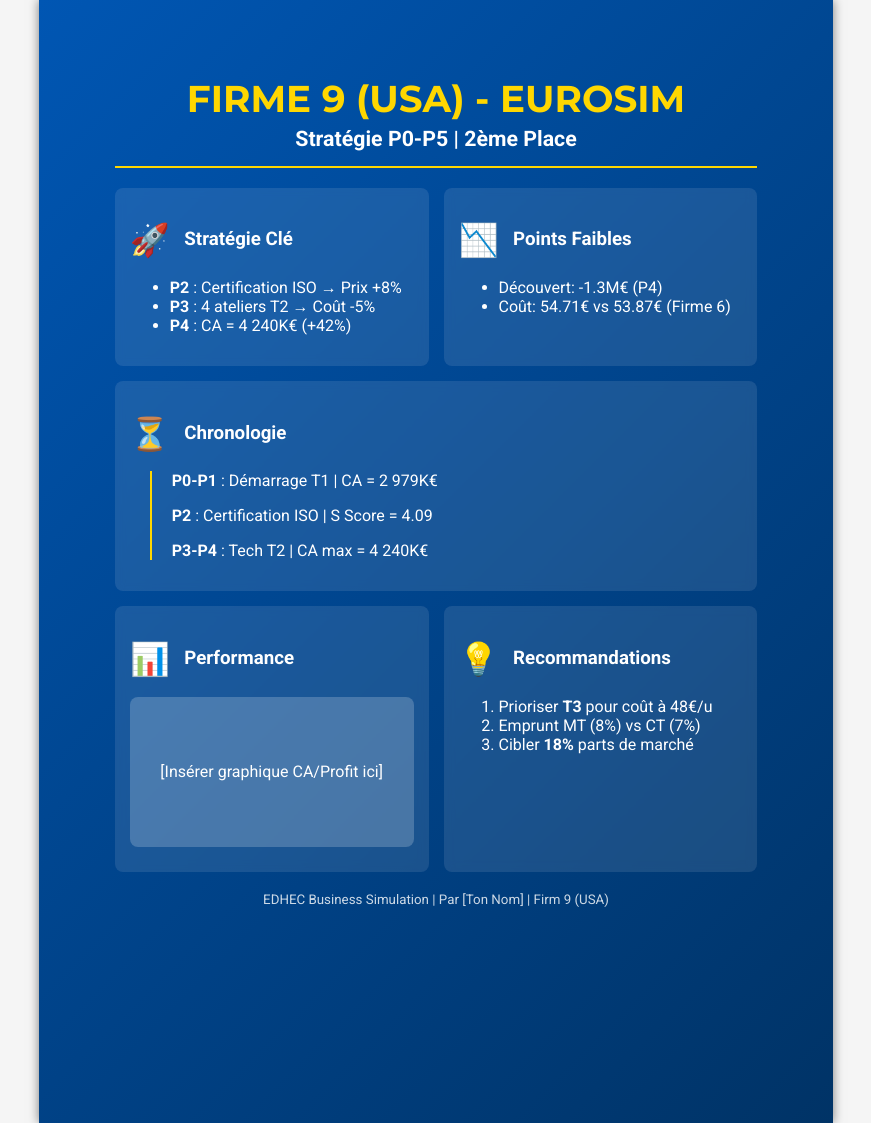
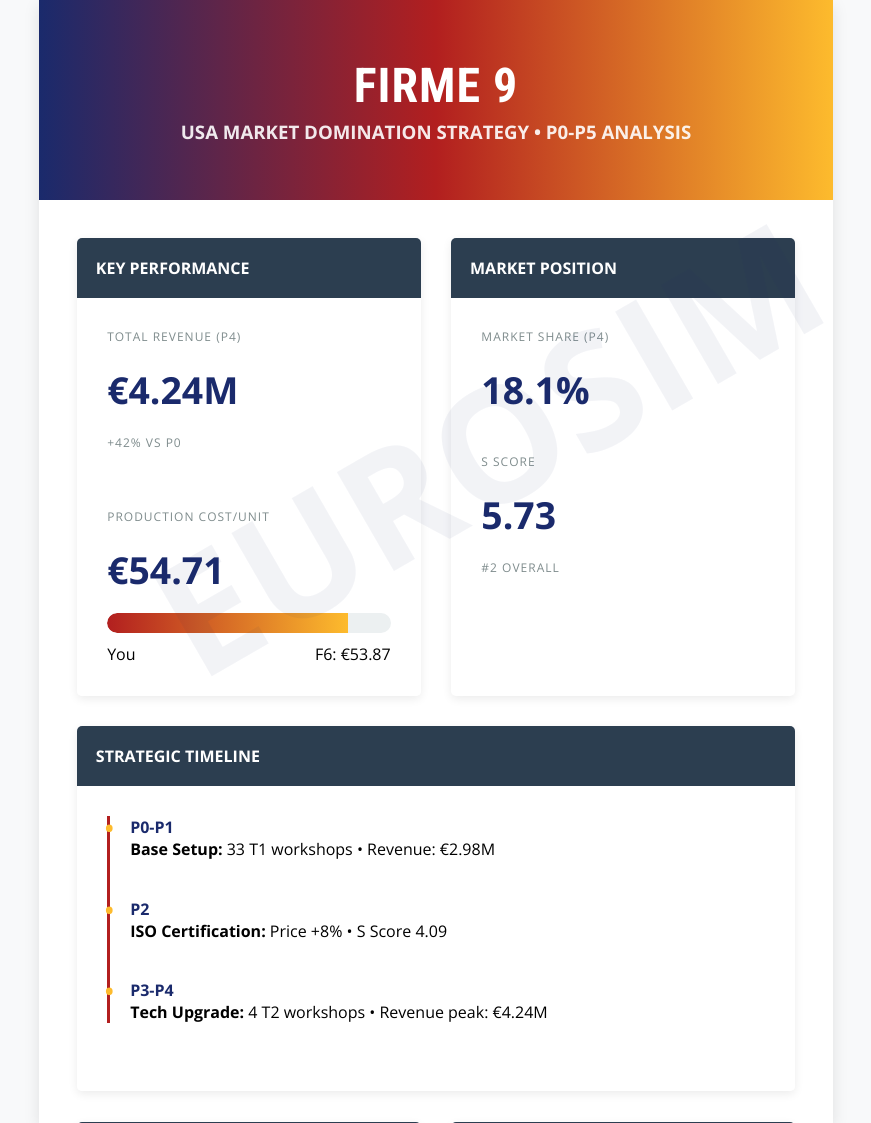
Before and after one commit to OusmaneMomboMombo/OusmaneMomboMombo.github.io, a plain HTML site: page index.html in a window 1280 px wide. Shown: the whole page, without its empty margins (204-1075 px from the left). Drawn offline with nearby package versions, Linux system fonts and the light colour scheme.

Commit message:
Update index.html

```diff
--- a/index.html
+++ b/index.html
@@ -3,138 +3,255 @@
 <head>
     <meta charset="UTF-8">
     <meta name="viewport" content="width=device-width, initial-scale=1.0">
-    <title>FIRME 9 (USA) - Stratégie EUROSIM</title>
+    <title>FIRME 9 - EUROSIM DASHBOARD</title>
     <style>
-        @import url('https://fonts.googleapis.com/css2?family=Montserrat:wght@400;700&family=Roboto:wght@300;400;700&display=swap');
+        @import url('https://fonts.googleapis.com/css2?family=Roboto+Condensed:wght@700&family=Open+Sans:wght@400;700&display=swap');
 
         body {
             margin: 0;
             padding: 0;
-            background-color: #f5f5f5;
-            font-family: 'Roboto', sans-serif;
+            background-color: #f8f9fa;
+            font-family: 'Open Sans', sans-serif;
         }
-        .a4-poster {
+        .a4-container {
             width: 210mm;
             height: 297mm;
             margin: 0 auto;
-            background: linear-gradient(135deg, #0056b3 0%, #003366 100%);
-            color: white;
-            padding: 20mm;
-            box-sizing: border-box;
-            box-shadow: 0 0 10px rgba(0, 0, 0, 0.5);
+            background: white;
+            box-shadow: 0 5px 15px rgba(0,0,0,0.1);
+            overflow: hidden;
+            position: relative;
         }
         .header {
+            background: linear-gradient(90deg, #1a2a6c, #b21f1f, #fdbb2d);
+            color: white;
+            padding: 15mm 10mm;
             text-align: center;
-            margin-bottom: 15px;
-            border-bottom: 2px solid #FFD700;
-            padding-bottom: 10px;
         }
         h1 {
-            font-family: 'Montserrat', sans-serif;
-            font-size: 28pt;
+            font-family: 'Roboto Condensed', sans-serif;
+            font-size: 36pt;
             margin: 0;
-            color: #FFD700;
+            letter-spacing: 1px;
+            text-transform: uppercase;
         }
         h2 {
-            font-size: 16pt;
-            margin: 5px 0;
-            color: white;
+            font-size: 14pt;
+            margin: 5px 0 0;
+            opacity: 0.9;
         }
         .grid {
             display: grid;
             grid-template-columns: 1fr 1fr;
-            gap: 15px;
-            margin-top: 20px;
+            gap: 8mm;
+            padding: 10mm;
         }
-        .card {
-            background: rgba(255, 255, 255, 0.1);
-            padding: 15px;
-            border-radius: 8px;
-            backdrop-filter: blur(5px);
+        .panel {
+            border-radius: 5px;
+            box-shadow: 0 3px 10px rgba(0,0,0,0.08);
+            overflow: hidden;
+        }
+        .panel-header {
+            background: #2c3e50;
+            color: white;
+            padding: 5mm;
+            font-weight: bold;
+            font-size: 12pt;
+        }
+        .panel-body {
+            padding: 8mm;
+            background: white;
+        }
+        .data-highlight {
+            font-size: 28pt;
+            font-weight: bold;
+            color: #1a2a6c;
+            margin: 5mm 0;
+        }
+        .data-label {
+            font-size: 9pt;
+            text-transform: uppercase;
+            color: #7f8c8d;
+            letter-spacing: 1px;
         }
         .timeline {
-            grid-column: span 2;
+            position: relative;
+            padding-left: 20px;
+            border-left: 3px solid #b21f1f;
         }
-        .icon {
+        .timeline-event {
+            margin-bottom: 10mm;
+            position: relative;
+        }
+        .timeline-event:before {
+            content: "•";
+            color: #fdbb2d;
             font-size: 24pt;
-            vertical-align: middle;
-            margin-right: 10px;
+            position: absolute;
+            left: -27px;
+            top: -10px;
         }
-        .chart-placeholder {
-            background: rgba(255, 255, 255, 0.2);
-            height: 150px;
-            display: flex;
-            align-items: center;
-            justify-content: center;
-            border-radius: 8px;
+        .timeline-date {
+            font-weight: bold;
+            color: #1a2a6c;
+        }
+        .comparison-bar {
+            height: 20px;
+            background: #ecf0f1;
             margin: 10px 0;
+            border-radius: 10px;
+            overflow: hidden;
+        }
+        .bar-fill {
+            height: 100%;
+            background: linear-gradient(90deg, #b21f1f, #fdbb2d);
+            border-radius: 10px 0 0 10px;
         }
         .footer {
             text-align: center;
-            margin-top: 20px;
-            font-size: 10pt;
-            opacity: 0.8;
+            padding: 5mm;
+            font-size: 8pt;
+            color: #7f8c8d;
+            border-top: 1px solid #ecf0f1;
+            margin-top: 5mm;
+        }
+        .watermark {
+            position: absolute;
+            opacity: 0.05;
+            font-size: 120pt;
+            font-weight: bold;
+            color: #1a2a6c;
+            transform: rotate(-30deg);
+            top: 30%;
+            left: 10%;
+            z-index: 0;
         }
     </style>
 </head>
 <body>
-    <div class="a4-poster">
+    <div class="a4-container">
+        <div class="watermark">EUROSIM</div>
+
         <div class="header">
-            <h1>FIRME 9 (USA) - EUROSIM</h1>
-            <h2>Stratégie P0-P5 | 2ème Place</h2>
+            <h1>FIRME 9</h1>
+            <h2>USA MARKET DOMINATION STRATEGY • P0-P5 ANALYSIS</h2>
         </div>
 
         <div class="grid">
-            <!-- Carte 1 -->
-            <div class="card">
-                <h3><span class="icon">🚀</span> Stratégie Clé</h3>
-                <ul>
-                    <li><strong>P2</strong> : Certification ISO → Prix +8%</li>
-                    <li><strong>P3</strong> : 4 ateliers T2 → Coût -5%</li>
-                    <li><strong>P4</strong> : CA = 4 240K€ (+42%)</li>
-                </ul>
-            </div>
+            <!-- Performance Metrics -->
+            <div class="panel">
+                <div class="panel-header">KEY PERFORMANCE</div>
+                <div class="panel-body">
+                    <div class="data-label">TOTAL REVENUE (P4)</div>
+                    <div class="data-highlight">€4.24M</div>
+                    <div class="data-label">+42% vs P0</div>
 
-            <!-- Carte 2 -->
-            <div class="card">
-                <h3><span class="icon">📉</span> Points Faibles</h3>
-                <ul>
-                    <li>Découvert: -1.3M€ (P4)</li>
-                    <li>Coût: 54.71€ vs 53.87€ (Firme 6)</li>
-                </ul>
-            </div>
-
-            <!-- Timeline -->
-            <div class="card timeline">
-                <h3><span class="icon">⏳</span> Chronologie</h3>
-                <div style="margin-left: 20px; border-left: 2px solid #FFD700; padding-left: 20px;">
-                    <p><strong>P0-P1</strong> : Démarrage T1 | CA = 2 979K€</p>
-                    <p><strong>P2</strong> : Certification ISO | S Score = 4.09</p>
-                    <p><strong>P3-P4</strong> : Tech T2 | CA max = 4 240K€</p>
+                    <div style="margin-top: 15mm;">
+                        <div class="data-label">PRODUCTION COST/UNIT</div>
+                        <div class="data-highlight">€54.71</div>
+                        <div class="comparison-bar">
+                            <div class="bar-fill" style="width: 85%"></div>
+                        </div>
+                        <div style="display: flex; justify-content: space-between;">
+                            <span>You</span>
+                            <span>F6: €53.87</span>
+                        </div>
+                    </div>
                 </div>
             </div>
 
-            <!-- Graphique -->
-            <div class="card">
-                <h3><span class="icon">📊</span> Performance</h3>
-                <div class="chart-placeholder">
-                    [Insérer graphique CA/Profit ici]
+            <!-- Market Position -->
+            <div class="panel">
+                <div class="panel-header">MARKET POSITION</div>
+                <div class="panel-body">
+                    <div class="data-label">MARKET SHARE (P4)</div>
+                    <div class="data-highlight">18.1%</div>
+
+                    <div style="margin-top: 10mm;">
+                        <div class="data-label">S SCORE</div>
+                        <div class="data-highlight">5.73</div>
+                        <div class="data-label">#2 Overall</div>
+                    </div>
                 </div>
             </div>
 
-            <!-- Recommandations -->
-            <div class="card">
-                <h3><span class="icon">💡</span> Recommandations</h3>
-                <ol>
-                    <li>Prioriser <strong>T3</strong> pour coût à 48€/u</li>
-                    <li>Emprunt MT (8%) vs CT (7%)</li>
-                    <li>Cibler <strong>18%</strong> parts de marché</li>
-                </ol>
+            <!-- Strategic Timeline -->
+            <div class="panel" style="grid-column: span 2;">
+                <div class="panel-header">STRATEGIC TIMELINE</div>
+                <div class="panel-body">
+                    <div class="timeline">
+                        <div class="timeline-event">
+                            <div class="timeline-date">P0-P1</div>
+                            <div><strong>Base Setup:</strong> 33 T1 workshops • Revenue: €2.98M</div>
+                        </div>
+                        <div class="timeline-event">
+                            <div class="timeline-date">P2</div>
+                            <div><strong>ISO Certification:</strong> Price +8% • S Score 4.09</div>
+                        </div>
+                        <div class="timeline-event">
+                            <div class="timeline-date">P3-P4</div>
+                            <div><strong>Tech Upgrade:</strong> 4 T2 workshops • Revenue peak: €4.24M</div>
+                        </div>
+                    </div>
+                </div>
+            </div>
+
+            <!-- SWOT -->
+            <div class="panel">
+                <div class="panel-header">SWOT ANALYSIS</div>
+                <div class="panel-body">
+                    <div style="display: grid; grid-template-columns: 1fr 1fr; gap: 5mm;">
+                        <div>
+                            <div style="color: #27ae60; font-weight: bold;">STRENGTHS</div>
+                            <ul style="font-size: 9pt; padding-left: 15px;">
+                                <li>ISO Certified</li>
+                                <li>Strong S Score</li>
+                            </ul>
+                        </div>
+                        <div>
+                            <div style="color: #e74c3c; font-weight: bold;">WEAKNESSES</div>
+                            <ul style="font-size: 9pt; padding-left: 15px;">
+                                <li>Overdraft: -€1.3M</li>
+                                <li>Higher costs than F6</li>
+                            </ul>
+                        </div>
+                        <div>
+                            <div style="color: #3498db; font-weight: bold;">OPPORTUNITIES</div>
+                            <ul style="font-size: 9pt; padding-left: 15px;">
+                                <li>T3 Implementation</li>
+                                <li>18% Market Share</li>
+                            </ul>
+                        </div>
+                        <div>
+                            <div style="color: #f39c12; font-weight: bold;">THREATS</div>
+                            <ul style="font-size: 9pt; padding-left: 15px;">
+                                <li>F6 Cost Leadership</li>
+                                <li>Cash Flow Pressure</li>
+                            </ul>
+                        </div>
+                    </div>
+                </div>
+            </div>
+
+            <!-- Recommendations -->
+            <div class="panel">
+                <div class="panel-header">NEXT PLAY</div>
+                <div class="panel-body">
+                    <ol style="padding-left: 20px; font-size: 10pt;">
+                        <li><strong>Upgrade to T3:</strong> Target €48/unit cost</li>
+                        <li><strong>Secure MT Loans:</strong> 8% rate vs 7% ST</li>
+                        <li><strong>Market Push:</strong> 200K ad budget</li>
+                    </ol>
+                    <div style="margin-top: 10mm; background: #f8f9fa; padding: 5mm; border-radius: 3px;">
+                        <div style="font-size: 9pt; color: #7f8c8d;">KEY INSIGHT</div>
+                        <div style="font-weight: bold;">"Cost control beats revenue growth in P5"</div>
+                    </div>
+                </div>
             </div>
         </div>
 
         <div class="footer">
-            EDHEC Business Simulation | Par [Ton Nom] | Firm 9 (USA)
+            EDHEC BUSINESS SIMULATION | FIRME 9 (USA) | BY [YOUR NAME] | DATA: P0-P5
         </div>
     </div>
 </body>
```
